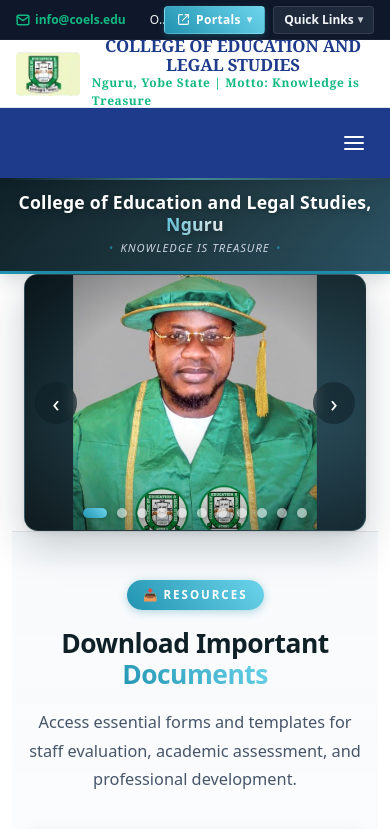
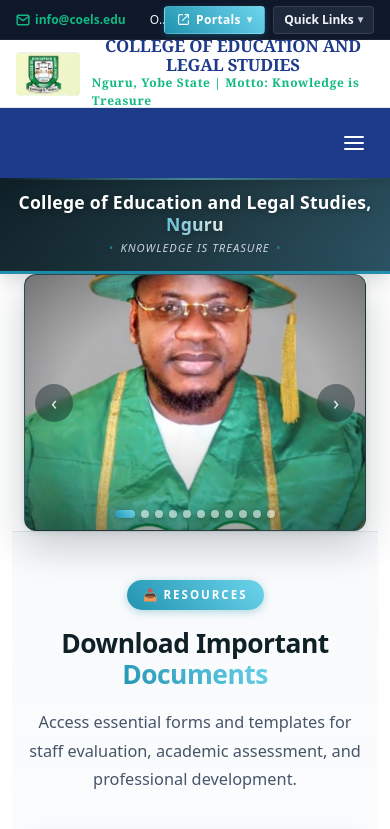
Before and after one commit to musaadamu/coels, a React (Vite) app in the folder frontend/: page / in a window 390 px wide. Shown: the top 829 px of the page. Built offline with nearby package versions, Linux system fonts and the light colour scheme.

Commit message:
carousel

```diff
--- a/frontend/src/components/Carousol.css
+++ b/frontend/src/components/Carousol.css
@@ -21,11 +21,29 @@
 .hero-carousel-inner {
   width: 100%;
   aspect-ratio: 16 / 9;
+  /* Fallback for older browsers */
+  position: relative;
+  padding-bottom: 56.25%; /* 16:9 ratio */
+  height: 0;
+}
+
+.hero-carousel-inner {
+  height: auto;
+  padding-bottom: 0;
 }
 
 .hero-carousel-inner .carousel-item {
+  width: 100%;
   height: 100%;
-  transition: opacity 0.9s ease-in-out;
+  position: relative;
+  display: block;
+  opacity: 0;
+  transition: opacity 0.6s ease-in-out;
+}
+
+.hero-carousel-inner .carousel-item.active {
+  opacity: 1;
+  z-index: 1;
 }
 
 .hero-slide-frame {
@@ -40,19 +58,20 @@
 }
 
 .hero-slide-img {
+  width: 100%;
+  height: 100%;
   max-width: 100%;
   max-height: 100%;
-  width: auto;
-  height: auto;
-  object-fit: contain;
+  object-fit: cover;
   display: block;
   transform: scale(1);
-  transition: transform 7s ease-out;
+  transition: transform 4s cubic-bezier(0.25, 0.46, 0.45, 0.94);
+  will-change: transform;
 }
 
 /* Subtle Ken-Burns on the active slide */
 .carousel-item.active .hero-slide-img {
-  transform: scale(1.06);
+  transform: scale(1.05);
 }
 
 /* Soft inner vignette for cinematic depth */
@@ -140,6 +159,19 @@
 /* ===== Responsive ===== */
 @media (max-width: 768px) {
   .hero-carousel { border-radius: 14px; }
+
+  .hero-carousel-inner {
+    aspect-ratio: 5 / 4;
+  }
+
+  .hero-slide-img {
+    transition: transform 3s cubic-bezier(0.25, 0.46, 0.45, 0.94);
+  }
+
+  .carousel-item.active .hero-slide-img {
+    transform: scale(1.03);
+  }
+
   .hero-carousel-control {
     width: 42px;
     height: 42px;
@@ -153,5 +185,41 @@
 }
 
 @media (max-width: 480px) {
-  .hero-carousel-inner { aspect-ratio: 4 / 3; }
+  .hero-carousel { border-radius: 12px; }
+
+  .hero-carousel-inner {
+    aspect-ratio: 4 / 3;
+  }
+
+  .hero-slide-img {
+    transition: transform 2.5s cubic-bezier(0.25, 0.46, 0.45, 0.94);
+  }
+
+  .carousel-item.active .hero-slide-img {
+    transform: scale(1.02);
+  }
+
+  .hero-carousel-control {
+    width: 38px;
+    height: 38px;
+    opacity: 0.8;
+  }
+
+  .hero-carousel-control:active {
+    opacity: 1;
+  }
+
+  .hero-carousel-arrow {
+    font-size: 1.25rem;
+  }
+
+  .hero-carousel-indicators [data-bs-target] {
+    width: 8px;
+    height: 8px;
+    margin: 0 3px;
+  }
+
+  .hero-carousel-indicators .active {
+    width: 20px;
+  }
 }
--- a/frontend/src/components/Carousol.jsx
+++ b/frontend/src/components/Carousol.jsx
@@ -1,4 +1,4 @@
-import React from 'react';
+import React, { useEffect } from 'react';
 import './Carousol.css';
 
 const slides = [
@@ -18,6 +18,29 @@
 const CAROUSEL_ID = 'heroCarousel';
 
 const Carousel = () => {
+  useEffect(() => {
+    // Initialize Bootstrap Carousel
+    const carouselElement = document.getElementById(CAROUSEL_ID);
+    if (carouselElement) {
+      // Import Bootstrap Carousel class dynamically
+      try {
+        const BSCarousel = window.bootstrap?.Carousel;
+        if (BSCarousel) {
+          const carousel = new BSCarousel(carouselElement, {
+            interval: 4000,
+            pause: 'hover',
+            ride: 'carousel',
+          });
+
+          // Ensure carousel cycles continuously
+          carousel.cycle();
+        }
+      } catch (error) {
+        console.warn('Bootstrap Carousel initialization:', error);
+      }
+    }
+  }, []);
+
   return (
     <div className="hero-carousel-wrapper">
       <div
@@ -50,7 +73,12 @@
               className={`carousel-item${i === 0 ? ' active' : ''}`}
             >
               <div className="hero-slide-frame">
-                <img src={s.src} alt={s.alt} className="hero-slide-img" />
+                <img
+                  src={s.src}
+                  alt={s.alt}
+                  className="hero-slide-img"
+                  loading={i === 0 ? 'eager' : 'lazy'}
+                />
                 <div className="hero-slide-vignette" aria-hidden="true" />
               </div>
             </div>
```
